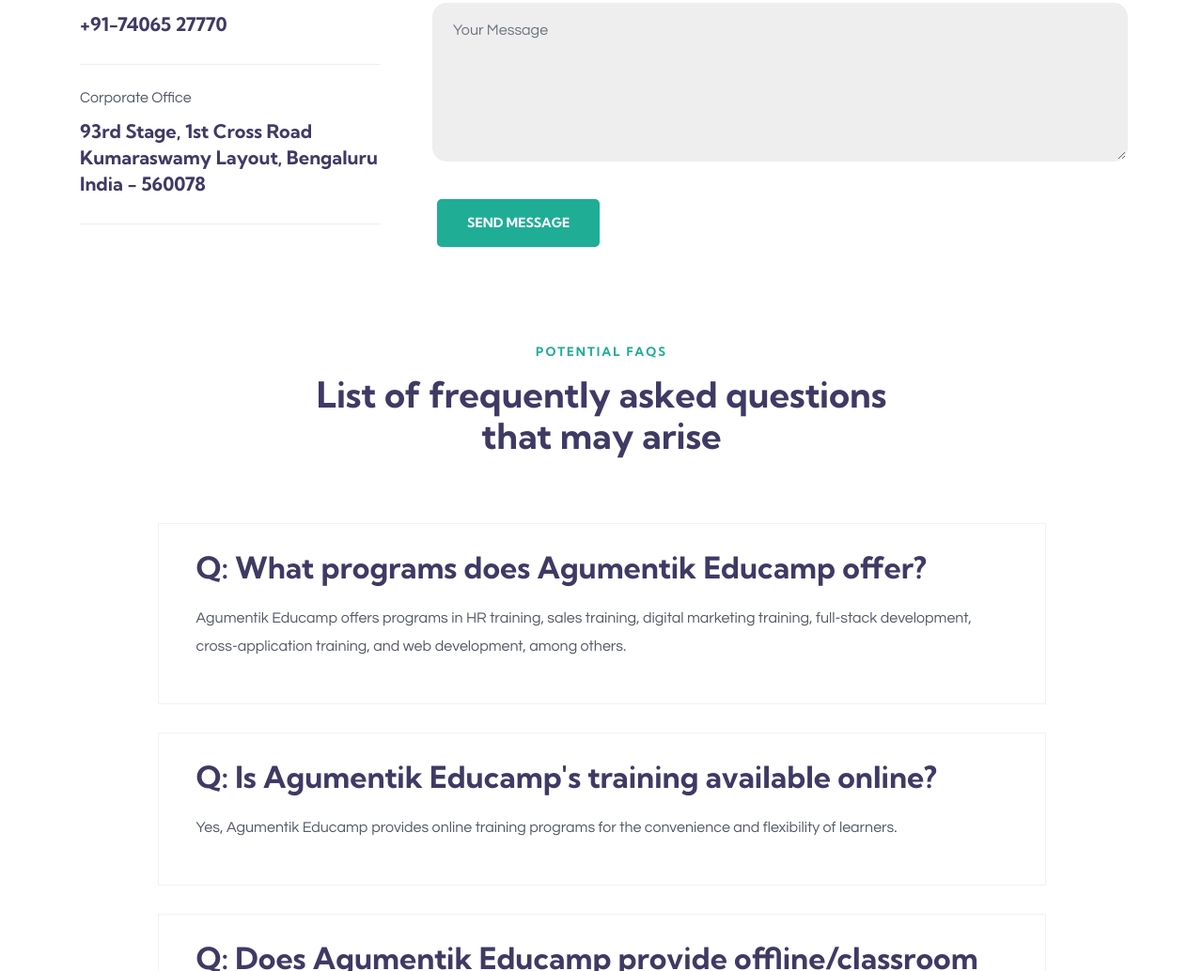
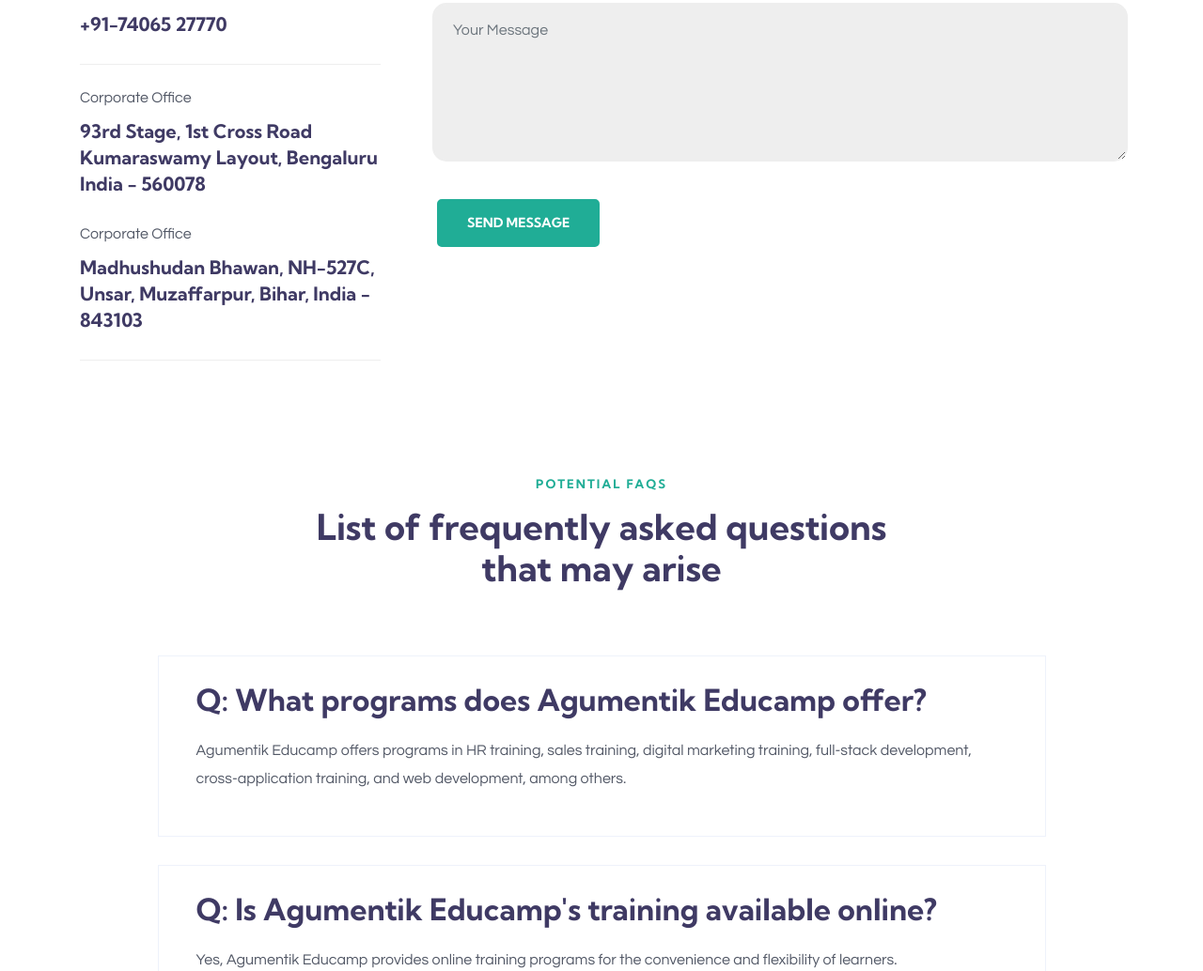
Before and after one commit to dev3058/education-hash, a plain HTML site: page contact.html in a window 1280 px wide. Shown: the part 1282-2316 px from the top of the page at 94% size. Drawn offline with Linux system fonts and the light colour scheme.

Commit message:
Corporate

```diff
--- a/contact.html
+++ b/contact.html
@@ -162,6 +162,8 @@
                         <div class="contact-item">
                             <p>Corporate Office</p>
                             <h4>93rd Stage, 1st Cross Road Kumaraswamy Layout,  Bengaluru  India - 560078</h4>
+                            <p class="mt-4">Corporate Office</p>
+                            <h4>Madhushudan Bhawan, NH-527C, Unsar, Muzaffarpur,  Bihar, India - 843103</h4>
                         </div>
                     </div>
                 </div>
```
